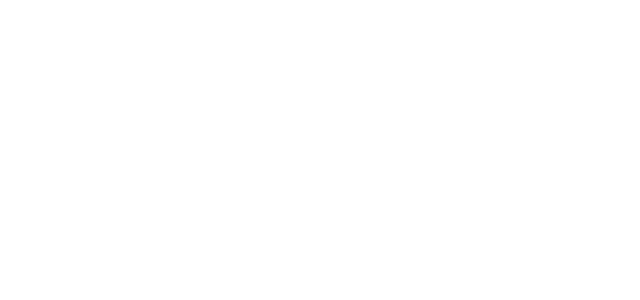
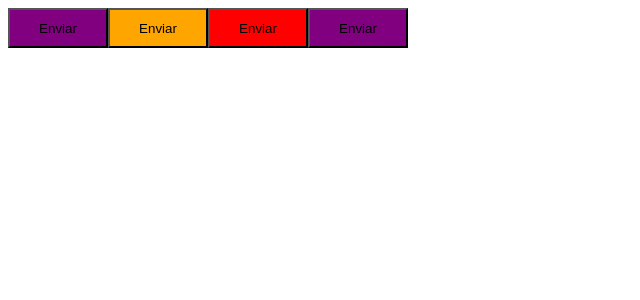
Before and after one commit to brunojuwer/ignite-timer, a React (Vite) app: page / in a window 1280 px wide. Shown: the top 300 px of the page, without its empty margins (0-640 px from the left). Built offline with nearby package versions, Linux system fonts and the light colour scheme.

Commit message:
Test with styled components

```diff
--- a/src/App.tsx
+++ b/src/App.tsx
@@ -1,10 +1,14 @@
+import { Button } from "./components/Button";
 
 export function App() {
 
   return (
 
-    <div>
-
-    </div>
+    <>
+      <Button variant="primary"/>
+      <Button variant="secondary" />
+      <Button variant="danger"/>
+      <Button />
+    </>
   )
 }
--- /dev/null
+++ b/src/components/Button.styles.ts
@@ -0,0 +1,25 @@
+import styled, { css } from 'styled-components'
+
+export type ButtonVariant = 'primary' | 'secondary' | 'danger' | 'success';
+
+
+interface ButtonContainerProps {
+  variant: ButtonVariant;
+}
+
+const buttonVariants = {
+  primary: 'purple',
+  secondary: 'orange',
+  danger: 'red',
+  success: 'green'
+}
+
+export const ButtonContainer = styled.button<ButtonContainerProps>`
+  width: 100px;
+  height: 40px;
+
+  ${props => {
+    return css`background-color: ${buttonVariants[props.variant]}`
+  }}
+
+`;
--- /dev/null
+++ b/src/components/Button.tsx
@@ -0,0 +1,14 @@
+import { ButtonContainer, ButtonVariant } from "./Button.styles";
+
+
+
+
+interface ButtonProps{
+  variant?: ButtonVariant
+}
+
+export function Button({variant = 'primary'} : ButtonProps) {
+  return (
+    <ButtonContainer variant={variant}>Enviar</ButtonContainer>
+  )
+}
```
